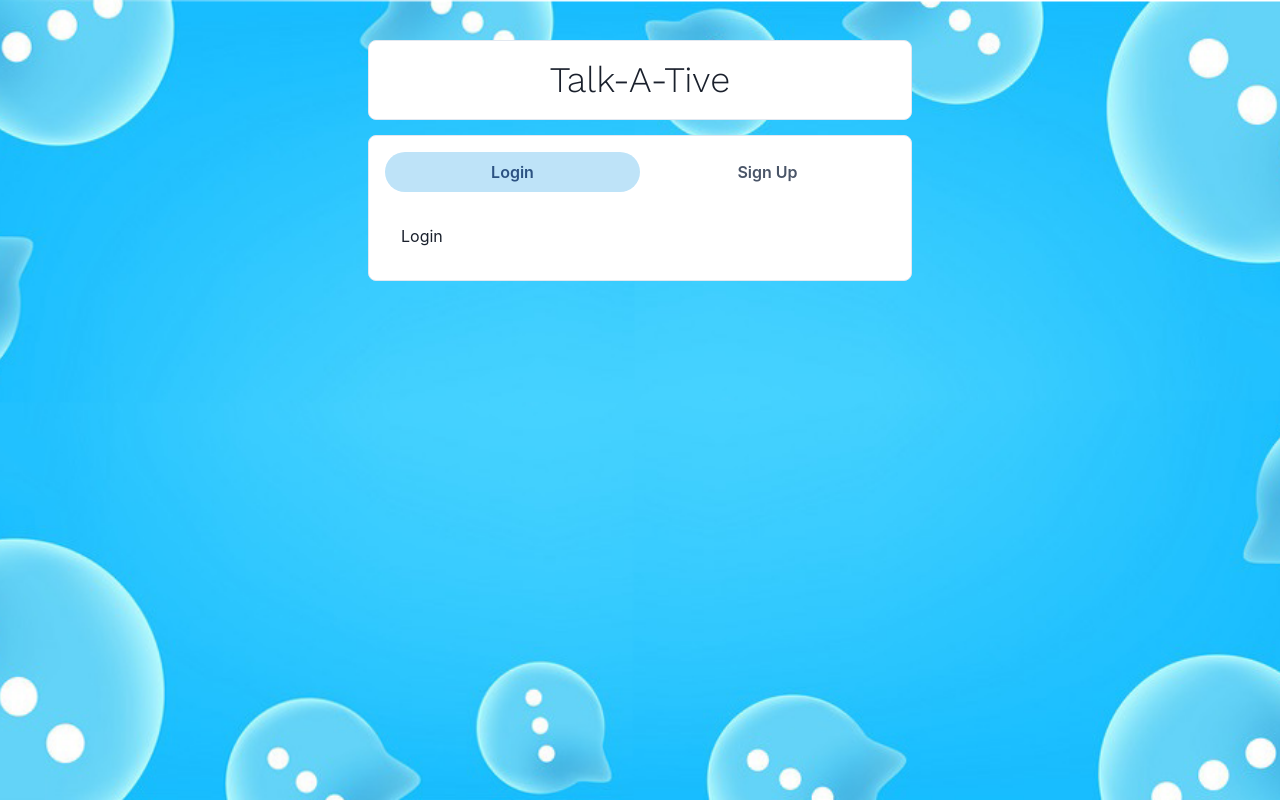
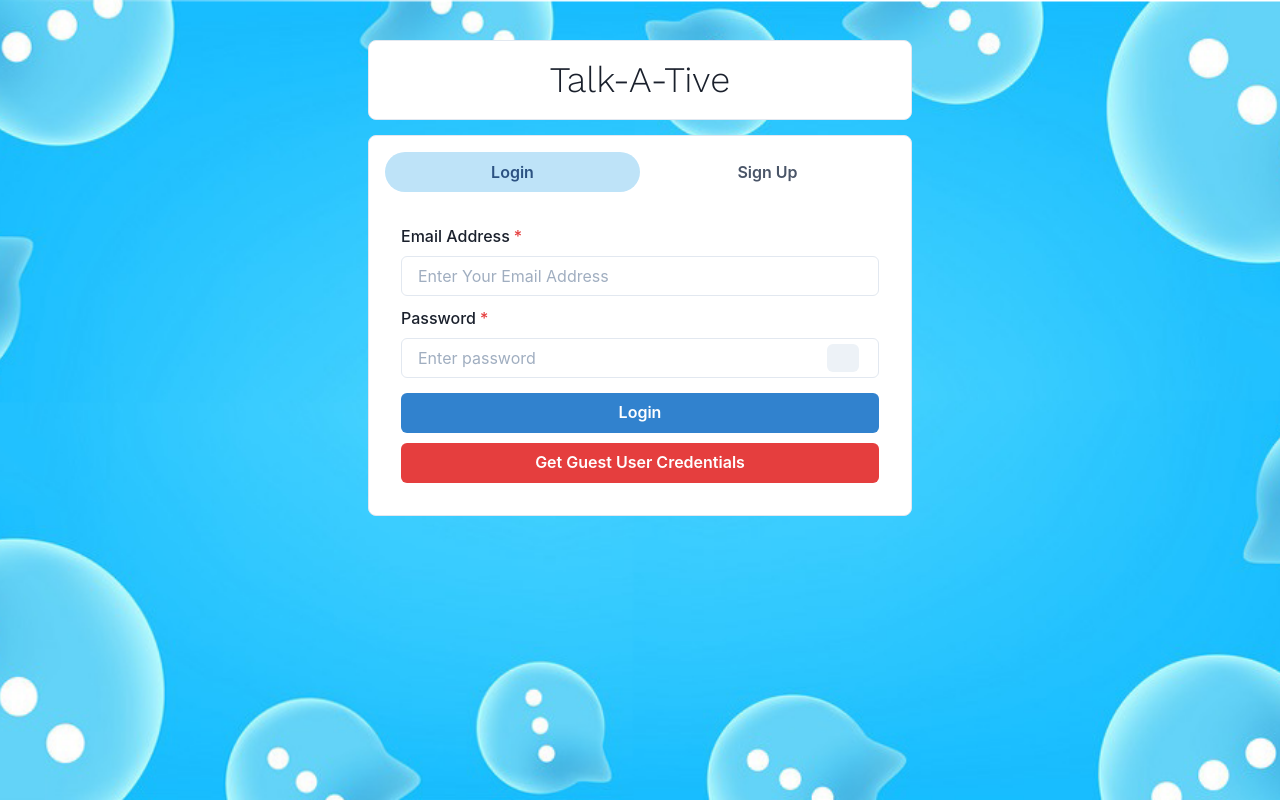
Before and after one commit to Harshaldalvi7797/mern-chat-app, a React (Create React App) app in the folder frontend/: page / in a window 1280 px wide. Built offline with nearby package versions, Linux system fonts and the light colour scheme.

Commit message:
login form ui done

```diff
--- a/frontend/src/components/Authentication/Login.js
+++ b/frontend/src/components/Authentication/Login.js
@@ -1,7 +1,65 @@
-import React from 'react'
+import { Button } from "@chakra-ui/button";
+import { FormControl, FormLabel } from "@chakra-ui/form-control";
+import { Input, InputGroup, InputRightElement } from "@chakra-ui/input";
+import { VStack } from "@chakra-ui/layout";
+import { useState } from "react";
+import axios from "axios";
+import { useToast } from "@chakra-ui/react";
+import { useHistory } from "react-router-dom";
 
-export default function Login() {
+ const  Login=()=> {
+    const [show, setShow] = useState(false);
+    const handleClick = () => setShow(!show);
+    const toast = useToast();
+    const [email, setEmail] = useState();
+    const [password, setPassword] = useState();
+    const [loading, setLoading] = useState(false);
+
+    const history = useHistory();
   return (
-    <div>Login</div>
+    <VStack spacing="10px">
+    <FormControl id="email" isRequired>
+      <FormLabel>Email Address</FormLabel>
+      <Input
+        value={email}
+        type="email"
+        placeholder="Enter Your Email Address"
+        // onChange={(e) => setEmail(e.target.value)}
+      />
+    </FormControl>
+    <FormControl id="password" isRequired>
+      <FormLabel>Password</FormLabel>
+      <InputGroup size="md">
+        <Input
+          value={password}
+        //   onChange={(e) => setPassword(e.target.value)}
+          type={show ? "text" : "password"}
+          placeholder="Enter password"
+        />
+        <InputRightElement width="4.5rem">
+          <Button h="1.75rem" size="sm" >
+            {/* {show ? "Hide" : "Show"} */}
+          </Button>
+        </InputRightElement>
+      </InputGroup>
+    </FormControl>
+    <Button
+      colorScheme="blue"
+      width="100%"
+      style={{ marginTop: 15 }}
+
+    >
+      Login
+    </Button>
+    <Button
+      variant="solid"
+      colorScheme="red"
+      width="100%"
+
+    >
+      Get Guest User Credentials
+    </Button>
+  </VStack>
   )
 }
+export default Login
```
